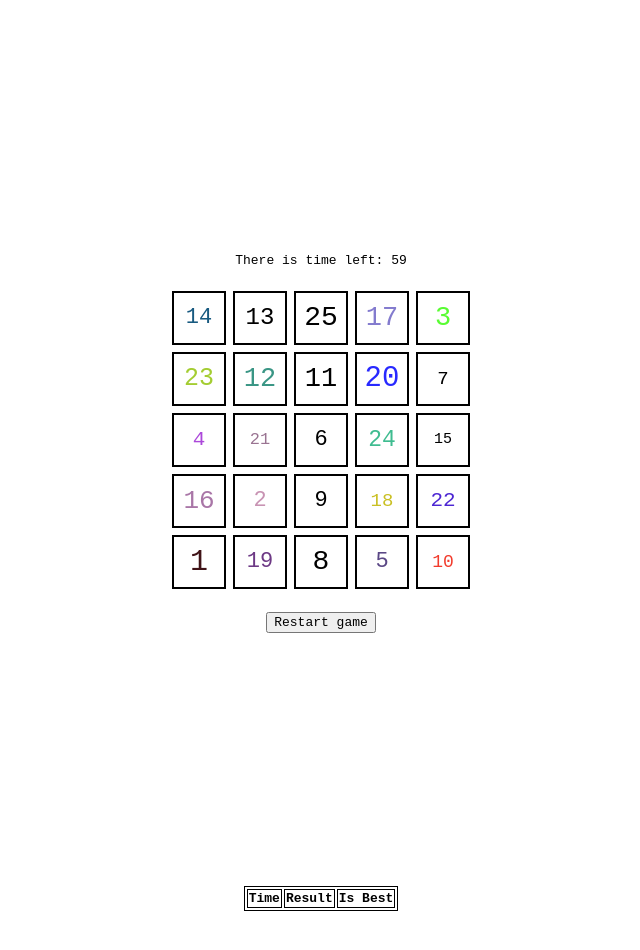
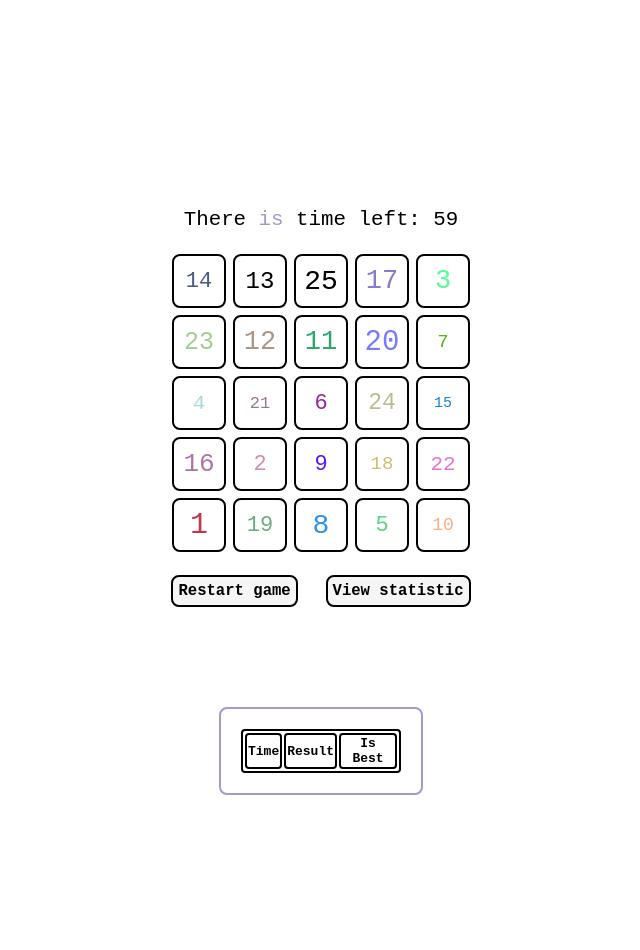
Before and after one commit to ProgramDig/game, a website built with webpack: page src/index.html in a window 1280 px wide. Both pictures are taken after a click on the button "Start game". Shown: the whole page, without its empty margins (319-959 px from the left). After the commit the page ends 800 px from the top, so only its background shows below. Built offline with nearby package versions, Linux system fonts and the light colour scheme.

Commit message:
feat - all

```diff
--- a/package.json
+++ b/package.json
@@ -13,6 +13,7 @@
   "author": "",
   "license": "ISC",
   "dependencies": {
+    "gh-pages": "^4.0.0",
     "jquery": "^3.6.1",
     "path": "^0.12.7",
     "postcss-preset-env": "^7.8.1"
--- a/src/index.html
+++ b/src/index.html
@@ -7,17 +7,24 @@
     <!-- <link rel="stylesheet" href="./index.css" /> -->
     <title>Game</title>
   </head>
-  <body>
+  <body class="body">
+	<div class="wrapper">
+
 		<div class="start">
-      <h1>My game</h1>
-      <button class="start-button">Start game</button>
+		  <h1 class="title">Click <span id="me">Me</span></h1>
+		  <button class="start-button" id="btn">Start game</button>
 		</div>
 
 		<div class="game">
 		  <div class="check">You Lose</div>
-      <div class="timer">There is time left: <span id="time">60</span></div>
+		  <div class="timer">
+			 There <span id="is">is</span> time left: <span id="time">60</span>
+		  </div>
 		  <div class="block"></div>
-      <button class="restart-game">Restart game</button>
+		  <div class="buttons">
+			 <button class="restart-game" id="btn">Restart game</button>
+			 <button class="view-statistics" id="btn">View statistic</button>
+		  </div>
 		</div>
 
 		<div class="table">
@@ -29,6 +36,7 @@
 			 </tr>
 		  </table>
 		</div>
+	</div>
 
     <!-- <script src="./index.js"></script> -->
   </body>
--- a/src/index.js
+++ b/src/index.js
@@ -1,10 +1,11 @@
-import './index.html'
-import './index.scss'
+import "./index.html";
+import "./index.scss";
 
 const startBlock = document.querySelector(".start");
 const gameArea = document.querySelector(".game");
 const startGame = document.querySelector(".start-button");
 const restartGame = document.querySelector(".restart-game");
+const viewStat = document.querySelector(".view-statistics");
 const gameBlock = document.querySelector(".block");
 const resultMessage = document.querySelector(".check");
 
@@ -57,6 +58,10 @@ restartGame.addEventListener("click", () => {
     isWin: false,
     timerId: 0,
   };
+
+  viewStat.addEventListener("click", () => {
+	// view statistics
+  });
 
   resultObj = {
     time: 60,
@@ -151,12 +156,23 @@ function randomFontSize() {
 
 // func generate random color
 function randomColor() {
+  const NO_WHITE = 80;
   const COLOR_COUNT = 256;
   let color = "";
 
   let red = Math.floor(Math.random() * COLOR_COUNT);
   let green = Math.floor(Math.random() * COLOR_COUNT);
   let blue = Math.floor(Math.random() * COLOR_COUNT);
+
+  if (red < NO_WHITE) {
+    red += red * 2;
+  }
+  if (green < NO_WHITE) {
+    green += green * 2;
+  }
+  if (blue < NO_WHITE) {
+    blue += blue * 2;
+  }
 
   color = `#${red.toString(16)}${green.toString(16)}${blue.toString(16)}`;
   return color;
@@ -189,6 +205,7 @@ function timer() {
   console.log("Timer started.");
   let id = setInterval(() => {
     if (time == 0) {
+      resultObj.time = 0;
       document.querySelector("#time").innerHTML = 0;
       gameObj.isWin = false;
       stopGame();
@@ -211,12 +228,12 @@ function stopGame() {
 
   switch (gameObj.isWin) {
     case false:
-      resultMessage.innerHTML = "You Lose";
+      resultMessage.innerHTML = "Lose";
       resultMessage.style = "visibility: visible;";
       console.log("GAME OVER!");
       break;
     case true:
-      resultMessage.innerHTML = "You Win";
+      resultMessage.innerHTML = "Win";
       resultMessage.style = "visibility: visible;";
       console.log("YOU WIN!");
       break;
--- a/src/style/style.scss
+++ b/src/style/style.scss
@@ -2,6 +2,20 @@
 	color: black;
 	font-family: monospace;
 	user-select: none;
+}
+
+.body {
+	display: flex;
+	align-items: center;
+	justify-content: center;
+
+	.wrapper {
+		margin-top: 100px ;
+		padding-bottom: 50px;
+		// border: 2px solid black;
+		width: 500px;
+		height: 500px;
+	}
 }
 
 .start,
@@ -15,22 +29,46 @@
 
 }
 
-h1 {
-	font-size: 1.6em;
-	margin-bottom: 20px;
+.start {
+
+	.title {
+		font-size: 2.8em;
+		margin-bottom: 40px;
+
+		#me {
+			color: rgb(167, 152, 203);
+		}
+	}
 }
 
-button {
-	font-size: 1em;
+#btn {
+	font-size: 1.2em;
+	font-weight: 600;
+	border-radius: 8px;
+	padding: 5px;
+
+	color: black;
+	background-color: whitesmoke;
+	border: 2px solid black;
+
+
+	&:active {
+		background-color: rgb(167, 152, 203);
+	}
 }
 
 /* game */
 .game {
 	visibility: hidden;
-}
 
 	.timer {
 		margin-bottom: 20px;
+		font-weight: 500;
+		font-size: 1.6em;
+
+		#is {
+			color: rgb(167, 152, 203);
+		}
 	}
 
 	.block {
@@ -41,7 +79,12 @@ button {
 		margin-bottom: 20px;
 	}
 
+	.restart-game {
+		margin-right: 20px;
+	}
+
 	.item {
+		border-radius: 8px;
 		cursor: pointer;
 		width: 50px;
 		height: 50px;
@@ -50,10 +93,21 @@ button {
 		display: flex;
 		align-items: center;
 		justify-content: center;
+		transition-duration: 0.1s;
+
+
+		&:active {
+			background-color: rgb(167, 152, 203);
+			color: black !important;
+		}
+	}
 }
 
+
+
 .red {
-	background-color: red;
+	background-color: rgb(210, 4, 45);
+	color: black !important;
 }
 
 .remove {
@@ -74,8 +128,15 @@ button {
 	background-color: rgba(0, 0, 0, 0.2);
 }
 
+.table {
+	padding: 20px;
+	width: 160px;
+	border-radius: 8px;
+	border: 2px solid rgb(167, 152, 203);
+}
+
 table,
-th,
-td {
-	border: 1px solid;
+th {
+	border: 2px solid;
+	border-radius: 4px;
 }
```
Also changed, not shown: 1 other file. Lines whose indentation alone changed are shown as unchanged.
